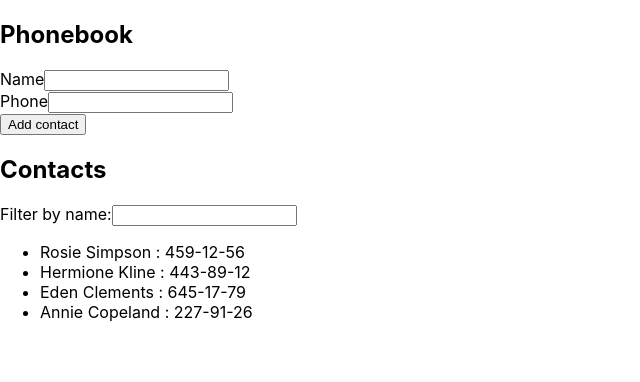
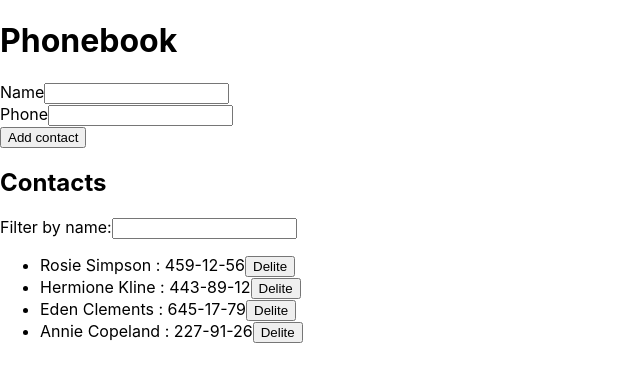
Before and after one commit to ruslan-moiseyenko/goit-react-hw-02-phonebook, a React (Create React App) app: page / in a window 1280 px wide. Shown: the top 382 px of the page, without its empty margins (0-640 px from the left). Built offline with nearby package versions, Linux system fonts and the light colour scheme.

Commit message:
finished all functuanality, 6 tasks

```diff
--- a/src/components/App.js
+++ b/src/components/App.js
@@ -1,40 +1,52 @@
 import React, { Component } from 'react';
-import Section from './feedback/Section';
 import PhonebookAddingForm from './phonebookAddingForm/phonebookAddingForm';
 import Contacts from './contacts/contacts';
 import Filter from './filter/Filter';
+import contactsInitial from './phonebookAddingForm/contacts.json';
 
 class App extends Component {
   state = {
-    contacts: [
-      { id: 'id-1', name: 'Rosie Simpson', number: '459-12-56' },
-      { id: 'id-2', name: 'Hermione Kline', number: '443-89-12' },
-      { id: 'id-3', name: 'Eden Clements', number: '645-17-79' },
-      { id: 'id-4', name: 'Annie Copeland', number: '227-91-26' },
-    ],
+    contacts: contactsInitial,
     filter: '',
   };
+  //
   submitHandler = data => {
+    if (this.checkNameForMathces(data.name)) {
+      alert(`${data.name} is already in contacts`);
+      return;
+    } else {
       this.setState(prevState => (
         { contacts: [...prevState.contacts, data] }
       )
       );
+    }
   };
+
+  checkNameForMathces = name => {
+    return this.state.contacts.some(contact => contact.name === name);
+  }
+
+
   handleFilter = event => {
     this.setState({ filter: event.currentTarget.value });
   }
+
+  deliteContactsItem = id => {
+    this.setState(prevState => ({
+      contacts: prevState.contacts.filter(contact => contact.id !== id),
+    }));
+  }
+
   render() {
     const normalizedFilter = this.state.filter.toLowerCase();
     const filteredNames = this.state.contacts.filter(contact => contact.name.toLowerCase().includes(normalizedFilter));
     return (
       <>
-        <Section title="Phonebook">
+        <h1>Phonebook</h1>
         <PhonebookAddingForm onSubmit={this.submitHandler} />
-        </Section>
-        <Section title="Contacts">
+        <h2>Contacts</h2>
         <Filter onChange={this.handleFilter} />
-          <Contacts contacts={filteredNames} />
-        </Section>
+        <Contacts contacts={filteredNames} onDeliteContact={this.deliteContactsItem} />
       </>
     );
   }
--- a/src/components/contacts/contacts.js
+++ b/src/components/contacts/contacts.js
@@ -1,13 +1,16 @@
 import React from 'react';
 import PropTypes from 'prop-types';
 
-const Contacts = ({ contacts }) => {
+const Contacts = ({ contacts, onDeliteContact }) => {
   return (
     <ul>
       {contacts.map(({ id, name, number }) =>
-        <li key={id}>{name} : {number}</li>
-      )}
-    </ul>
+        <li key={id}>{name} : {number}
+          <button onClick={() => onDeliteContact(id)}> Delite</button>
+        </li>
+      )
+      }
+    </ul >
   );
 }
 
--- a/src/components/feedback/Feedback.styled.js
+++ /dev/null
@@ -1,5 +0,0 @@
-import styled from '@emotion/styled'
-
-export const Button = styled.button`
-    margin-left: 10px;
-`;
--- a/src/components/feedback/Section.jsx
+++ /dev/null
@@ -1,20 +0,0 @@
-import React from 'react';
-import PropTypes from 'prop-types';
-
-
-const Section = ({children, title}) => {
-    return(
-        <section>
-            <h1>{title}</h1>
-
-            {children}
-        </section>
-    );
-}
-
-export default Section;
-
-Section.propTypes = {
-    title: PropTypes.string.isRequired,
-    children: PropTypes.node,
-}
--- a/src/components/feedback/index.js
+++ /dev/null
@@ -1 +0,0 @@
-export { default } from './Feedback';
--- /dev/null
+++ b/src/components/phonebookAddingForm/contacts.json
@@ -0,0 +1,6 @@
+[
+      { "id": "id-1", "name": "Rosie Simpson", "number": "459-12-56" },
+      { "id": "id-2", "name": "Hermione Kline", "number": "443-89-12" },
+      { "id": "id-3", "name": "Eden Clements", "number": "645-17-79" },
+      { "id": "id-4", "name": "Annie Copeland", "number": "227-91-26" }
+]
```
Also changed, not shown: src/components/feedback/Feedback.js (deleted, +0 -44 lines), src/components/feedback/FeedbackOptions.jsx (deleted, +0 -28 lines), src/components/feedback/Statistics.jsx (deleted, +0 -30 lines). Lines whose indentation alone changed are shown as unchanged.
